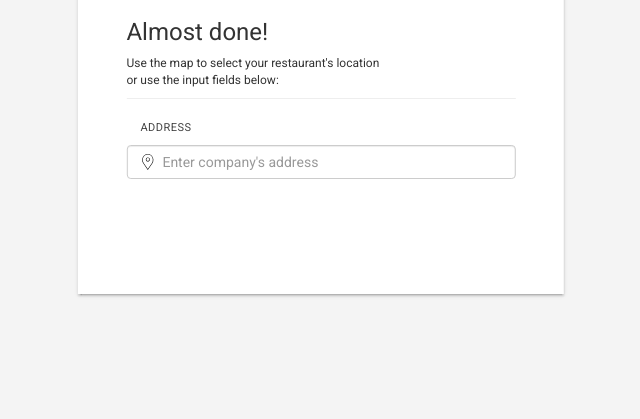
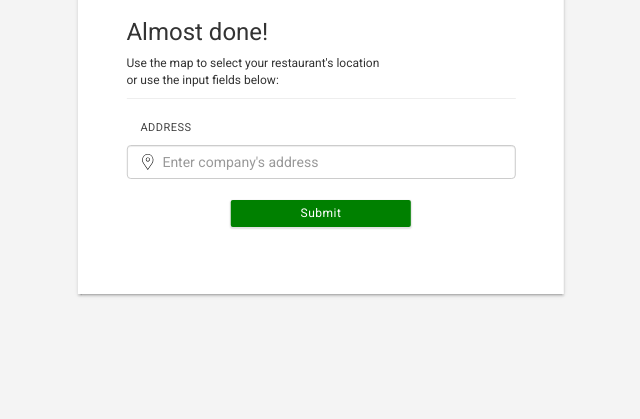
Before and after one commit to thegarfieldgray/--mobile-Food-App, a PHP site: page /maps.php in a window 1280 px wide. Shown: the part 381-800 px from the top of the page, without its empty margins (319-959 px from the left). Run offline with PHP 8.4, Linux system fonts and the light colour scheme; some libraries are stand-ins or nearby versions.

Commit message:
new map page

```diff
--- a/css/_maps.scss
+++ b/css/_maps.scss
@@ -26,3 +26,8 @@
     letter-spacing: 0.5px;
     margin-bottom: 10px;
 }
+
+.submit-map {
+	@extend .btn-sign-in-center;
+	margin-top: 5%;
+}
--- a/css/styles.css
+++ b/css/styles.css
@@ -171,7 +171,7 @@
   padding-left: 35px;
   z-index: 999; }
 
-.btn-sign-in-center, .btn-sign-up-center {
+.btn-sign-in-center, .btn-sign-up-center, .submit-map {
   width: 43%;
   background: #e84c3d;
   border: none;
@@ -184,15 +184,16 @@
   border: none;
   text-align: center; }
 
-.btn-sign-in-center:hover, .btn-sign-up-center:hover {
+.btn-sign-in-center:hover, .btn-sign-up-center:hover, .submit-map:hover {
   background-color: #fd5c4c;
   color: white;
   box-shadow: 0px 2px 3px #888888;
   transition-duration: 0.3s; }
 
-.btn-sign-in-center:focus, .btn-sign-up-center:focus,
+.btn-sign-in-center:focus, .btn-sign-up-center:focus, .submit-map:focus,
 .btn-sign-in-center:active,
-.btn-sign-up-center:active {
+.btn-sign-up-center:active,
+.submit-map:active {
   color: white;
   transition-duration: 0.3s;
   outline: none; }
@@ -448,7 +449,7 @@
   padding-left: 35px;
   z-index: 999; }
 
-.btn-sign-in-center, .btn-sign-up-center {
+.btn-sign-in-center, .btn-sign-up-center, .submit-map {
   width: 43%;
   background: #e84c3d;
   border: none;
@@ -461,15 +462,16 @@
   border: none;
   text-align: center; }
 
-.btn-sign-in-center:hover, .btn-sign-up-center:hover {
+.btn-sign-in-center:hover, .btn-sign-up-center:hover, .submit-map:hover {
   background-color: #fd5c4c;
   color: white;
   box-shadow: 0px 2px 3px #888888;
   transition-duration: 0.3s; }
 
-.btn-sign-in-center:focus, .btn-sign-up-center:focus,
+.btn-sign-in-center:focus, .btn-sign-up-center:focus, .submit-map:focus,
 .btn-sign-in-center:active,
-.btn-sign-up-center:active {
+.btn-sign-up-center:active,
+.submit-map:active {
   color: white;
   transition-duration: 0.3s;
   outline: none; }
@@ -572,6 +574,10 @@
   letter-spacing: 0.5px;
   margin-bottom: 10px; }
 
+.submit-map {
+  margin-top: 5%;
+  background-color: green; }
+
 /* ================== */
 html, body {
   font-family: "Roboto", sans-serif;
--- a/js/custom-js.js
+++ b/js/custom-js.js
@@ -1,7 +1,39 @@
 Waves.attach('.btn-sign-in-center', ['waves-float'],['waves-button']);
 Waves.attach('.btn-sign-up-center', ['waves-float'],['waves-button']);
+Waves.attach('.submit-map',  ['waves-float'],['waves-button']);
 Waves.init();
 
+
+function initialize() {
+  var map = new google.maps.Map(document.getElementById("map"), {
+    zoom: 4,
+    center: {lat: 18.521053, lng: -77.860226}
+});
+
+var geocoder = new google.maps.Geocoder();
+
+document.getElementById('submit-map').addEventListener('click', function() {
+  geocodeAddress(geocoder, map);
+  });
+};
+
+function geocodeAddress(geocoder, resultsMap) {
+  var address = document.getElementById('companyAddressInputLabelId').value;
+    geocoder.geocode({'companyAddressInputLabelId': address}, function(results, status) {
+      if (status === 'OK') {
+        resultsMap.setCenter(results[0].geometry.location);
+        var marker = new google.maps.Marker({
+          map: resultsMap,
+          position: results[0].geometry.location
+        });
+        } else {
+          alert('Geocode was not successful for the following reason: ' + status);
+        }
+    });
+};
+
+
+/*
 var map;
 //use geocoder
 function initialize() {
@@ -32,10 +64,11 @@ function updateAddressField(){
     var addField = document.getElementById("companyAddressInputLabelId");
         addField.value = "testing.."; //pointers
 }
+*/
 
 function navX(x) {
 	x.classList.toggle("change");
-}
+};
 
 $(document).ready(function(){
     $("#signup").click(function(){
@@ -51,8 +84,8 @@ $(document).ready(function(){
     $("#signin").click(function(){
     	document.getElementById("signup-content").style.display="none";
         document.getElementById("signin").style.color="#fd5c4c";
-        document.getElementById("signup").style.color="black";
-    		$("#signin-content").fadeIn('slow');
-    		$(".contain").animate({height:'550'});
+         document.getElementById("signup").style.color="black";
+    		  $("#signin-content").fadeIn('slow');
+    		    $(".contain").animate({height:'550'});
     });
 });
--- a/maps.php
+++ b/maps.php
@@ -14,7 +14,13 @@
 					<div class="col-xs-12 col-sm-12">
 						<label for="companyAddressInputLabelId" id="companyAddress"><sm>ADDRESS</sm></label>
 							<input type="address" value="" class="form-control" id="companyAddressInputLabelId" placeholder="Enter company's address" required>
-						</div>
+					</div>
+					<p id="geoError"></p>
+				</div>
+				<div class="row">
+					<center>
+						<button type="button" class="btn submit-map" id="submit-map" onclick="">Submit</button>
+					</center>
 				</div>
 			</div>
 		</form>
```
Also changed, not shown: 1 other file.
